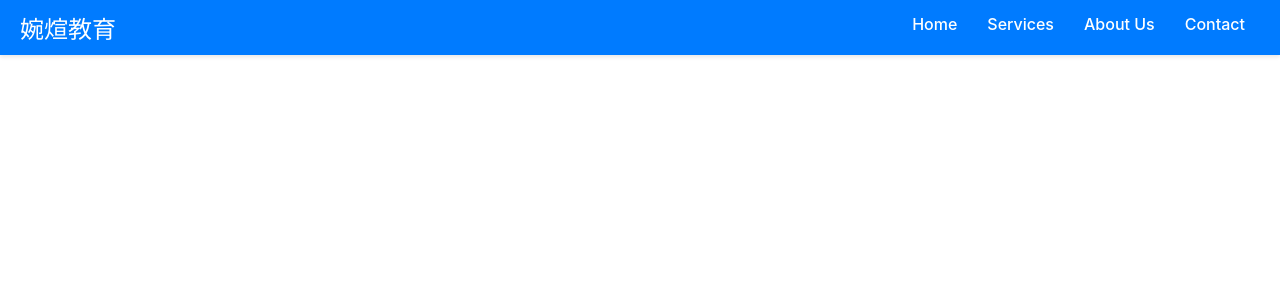
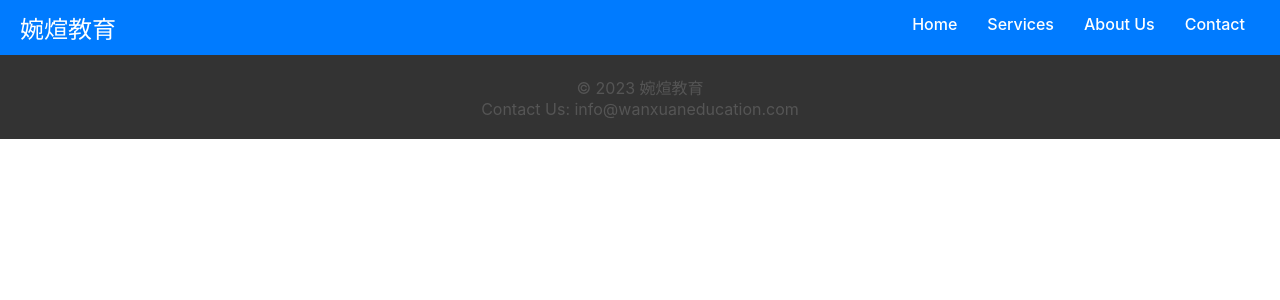
Before and after one commit to hunglun/wanxuan-website, a React (Create React App) app: page / in a window 1280 px wide. Shown: the top 300 px of the page. Built offline with nearby package versions, Linux system fonts and the light colour scheme.

Commit message:
added a footer

```diff
--- a/src/App.css
+++ b/src/App.css
@@ -79,3 +79,16 @@ header nav a {
 header nav a:hover {
   color: #cce5ff; /* Lighter blue for hover state */
 }
+
+
+/* Footer Styles */
+footer {
+  background-color: #333;
+  color: #fff;
+  text-align: center;
+  padding: 20px 0;
+}
+
+footer p {
+  margin: 0;
+}
--- a/src/App.js
+++ b/src/App.js
@@ -5,10 +5,12 @@ import PortfolioSection from './components/PortfolioSection'; // Import the Port
 import SingaporeLocationTimeline from './components/SingaporeLocationTimeline';
 import SingaporeLocationMap from './components/SingaporeLocationMap';
 import Header from './components/Header'
+import Footer from './components/Footer'
 function App() {
   return (
     <div className="App">
       <Header />
+      <Footer />
       <div style={{ display: 'none' }}>
         <SingaporeLocationMap />
         <SingaporeLocationTimeline />
--- /dev/null
+++ b/src/components/Footer.js
@@ -0,0 +1,12 @@
+import React from 'react';
+
+function Footer() {
+  return (
+    <footer>
+      <p>© 2023 婉煊教育</p>
+      <p>Contact Us: info@wanxuaneducation.com</p>
+    </footer>
+  );
+}
+
+export default Footer;
```
Also changed, not shown: src/components/HeroSection.js (added), src/components/Services.js (added).
